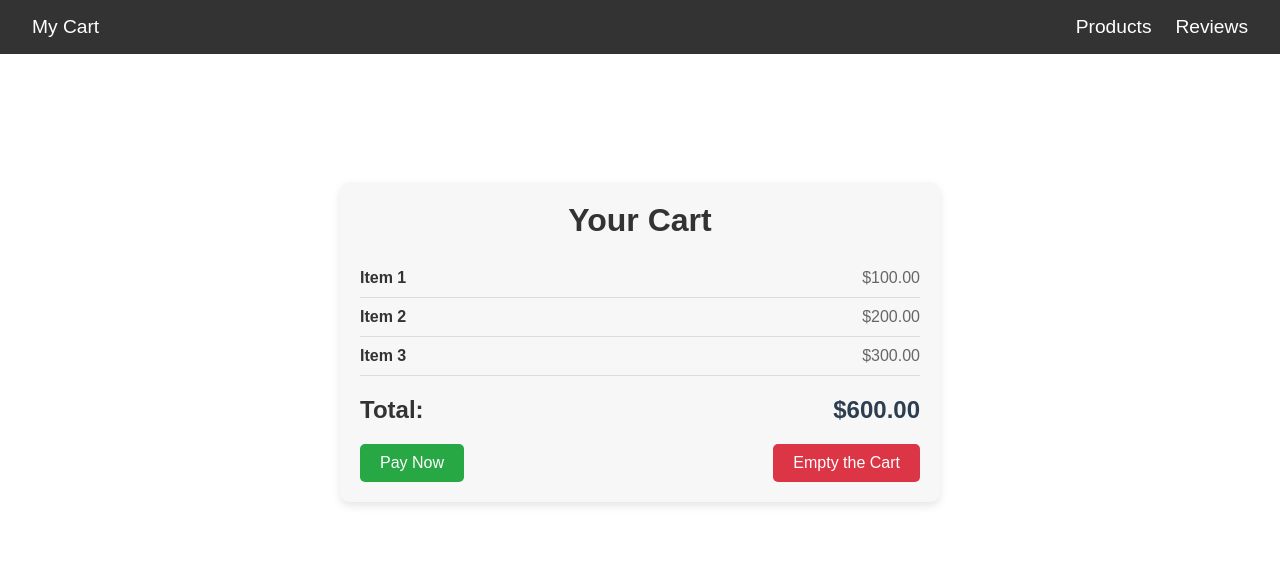
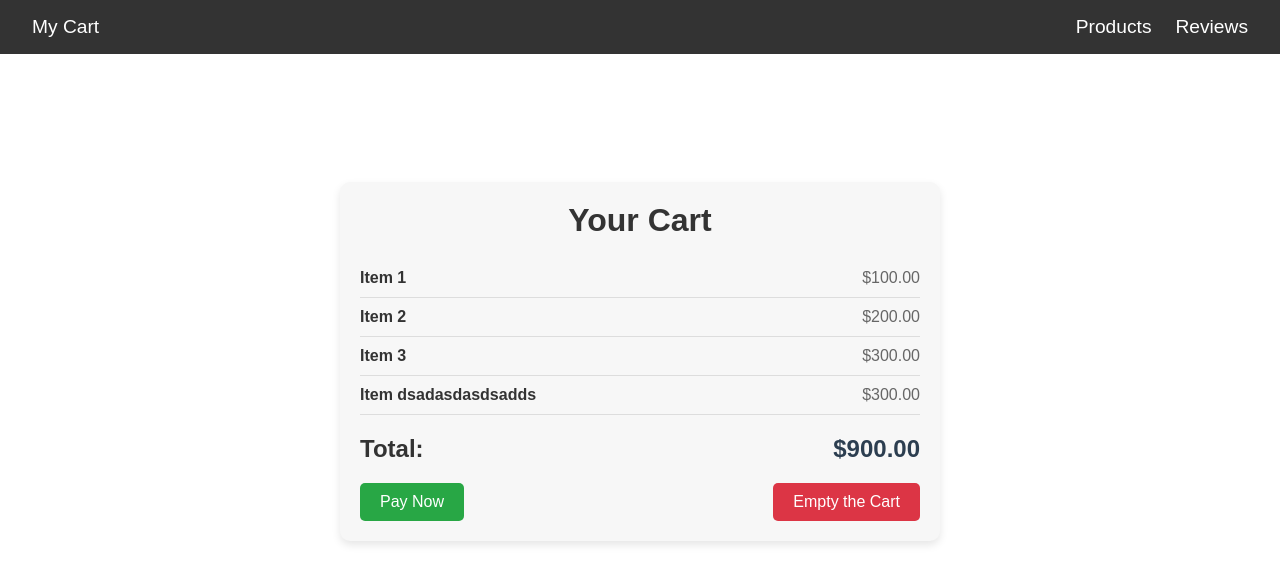
Before and after one commit to harelush/Full-Stack-Learning, a Next.js app in the folder Part B/client/shop/: page /cart in a window 1280 px wide. Shown: the top 584 px of the page. Built offline with nearby package versions, Linux system fonts and the light colour scheme.

Commit message:
added store to cart, added use effect

```diff
--- a/Part B/client/shop/package.json
+++ b/Part B/client/shop/package.json
@@ -9,8 +9,9 @@
     "lint": "next lint"
   },
   "dependencies": {
+    "jotai": "^2.10.1",
+    "next": "14.2.15",
     "react": "^18",
-    "react-dom": "^18",
-    "next": "14.2.15"
+    "react-dom": "^18"
   }
 }
--- a/Part B/client/shop/src/app/cart/page.js
+++ b/Part B/client/shop/src/app/cart/page.js
@@ -1,16 +1,27 @@
+'use client';
+
 import styles from './page.module.css';
+import {cartAtom} from '../store/CartAtom';
+import {useAtom} from 'jotai';
+import {useState, useEffect} from 'react';
+
+const Cart = () => {
+    const [cartItems, setCartItems] = useAtom(cartAtom);
+
+    const [totalPrice, setTotalPrice] = useState(0);
+
+    useEffect(
+    () => {
+        const newTotalPrice = cartItems.reduce((acc, item) => acc + item.price, 0);
+        setTotalPrice(newTotalPrice);
+    },
+    [cartItems]);
+
+    const emptyCart = () => {
+        setCartItems([]);
+    }
 
 
-const cartItems = [
-    { id: 1, name: 'Item 1', price: 100 },
-    { id: 2, name: 'Item 2', price: 200 },
-    { id: 3, name: 'Item 3', price: 300 },
-];
-
-const totalPrice = cartItems.reduce((acc, item) => acc + item.price, 0);
-
-
-const Cart = () => {
     return (
         <div className={styles.container}>
             <h1 className={styles.mainHeader}>Your Cart</h1>
@@ -35,7 +46,7 @@ const Cart = () => {
 
             <div className={styles.actions}>
                 <button className={styles.payButton}>Pay Now</button>
-                <button className={styles.emptyButton}>Empty the Cart</button>
+                <button className={styles.emptyButton} onClick={emptyCart}>Empty the Cart</button>
             </div>
 
 
--- /dev/null
+++ b/Part B/client/shop/src/app/store/CartAtom.js
@@ -0,0 +1,11 @@
+import { atom } from "jotai";
+
+export const cartAtom = atom(
+    [
+        { id: 1, name: 'Item 1', price: 100 },
+        { id: 2, name: 'Item 2', price: 200 },
+        { id: 3, name: 'Item 3', price: 300 },
+        { id: 4, name: 'Item dsadasdasdsadds', price: 300 },
+
+    ]
+);
```
Also changed, not shown: 1 other file (tests, documents, lock files or other folders).
